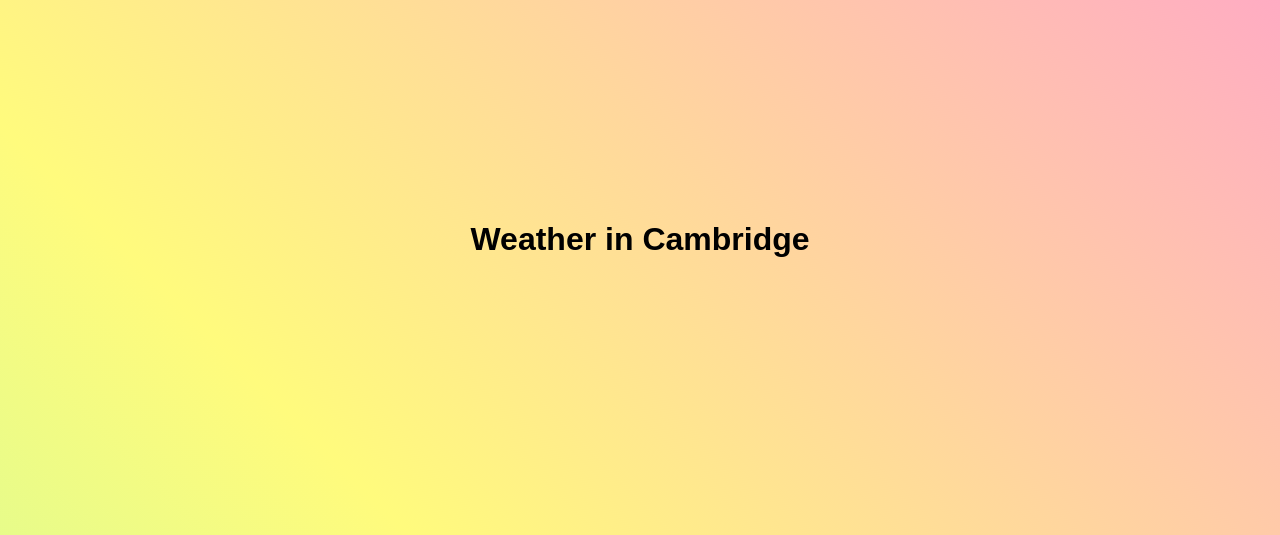
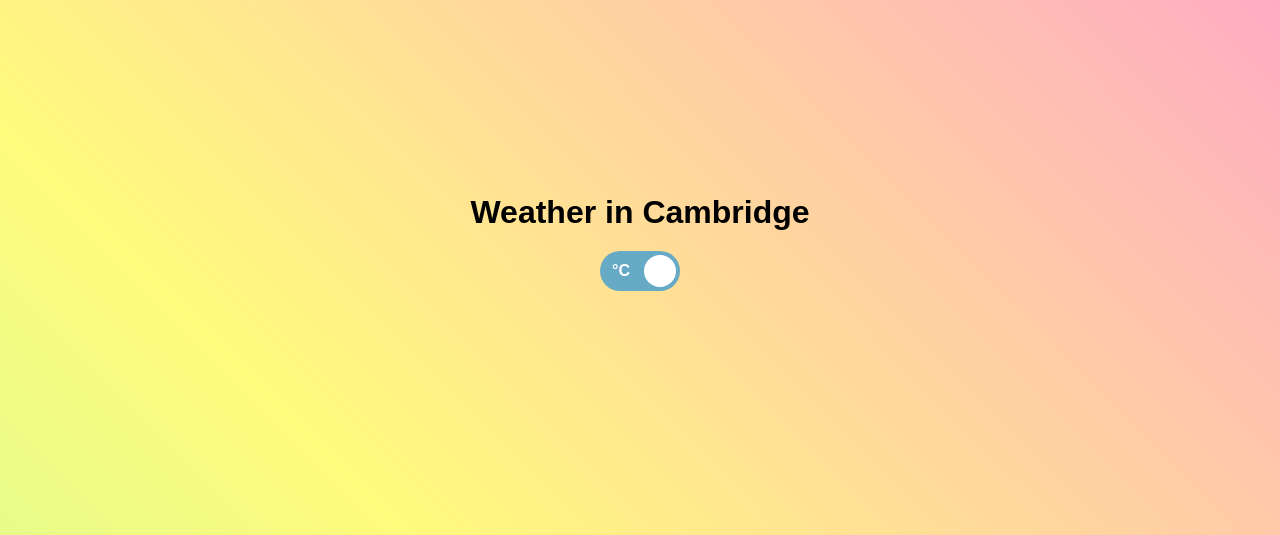
Before and after one commit to Haoran-Jie/EventPlanner_WeatherApp, a Flask app: page / in a window 1280 px wide. Shown: the part 169-704 px from the top of the page. Run offline with Flask 3, Linux system fonts and the light colour scheme; data that the repository does not hold is empty.

Commit message:
Added toggle switch

```diff
--- a/templates/home.html
+++ b/templates/home.html
@@ -1,5 +1,6 @@
 <!DOCTYPE html>
 <html>
+
 <head>
     <meta charset="UTF-8">
     <title>Weather App - Cambridge</title>
@@ -8,9 +9,11 @@
             0% {
                 background-position: 0% 50%;
             }
+
             50% {
                 background-position: 100% 50%;
             }
+
             100% {
                 background-position: 0% 50%;
             }
@@ -65,23 +68,119 @@
             font-size: 24px;
         }
 
+        .toggle {
+            margin-bottom: 10px;
+            text-align: center;
+        }
+
+        .toggle input {
+            display: none;
+        }
+
+        .toggle label {
+            cursor: pointer;
+            display: inline-block;
+            position: relative;
+            width: 80px;
+            height: 40px;
+            background-color: rgb(226, 131, 131);
+            border-radius: 20px;
+            transition: background-color 0.3s ease;
+        }
+
+        .toggle label::before,
+        .toggle label::after {
+            content: "";
+            position: absolute;
+            transition: transform 0.3s ease;
+        }
+
+        .toggle label::before {
+            top: 4px;
+            left: 4px;
+            width: 32px;
+            height: 32px;
+            background-color: #fff;
+            border-radius: 50%;
+            transition: transform 0.3s ease;
+        }
+
+        .toggle label::after {
+            content: attr(data-label);
+            top: 50%;
+            transform: translateY(-50%);
+            left: 42px;
+            color: #fff;
+            font-weight: bold;
+            font-size: 16px;
+        }
+
+        .toggle input:checked+label {
+            background-color: #67aac6;
+        }
+
+        .toggle input:checked+label::before {
+            transform: translateX(40px);
+        }
+
+        .toggle input:checked+label[data-label="°C"]::after {
+            left: 12px;
+        }
+
+        .toggle input:checked+label[data-label="°F"]::after {
+            left: 42px;
+        }
+
+        .temperature {
+            display: inline-block;
+            margin-left: 5px;
+        }
     </style>
     <link rel="stylesheet" href="https://cdnjs.cloudflare.com/ajax/libs/font-awesome/5.15.1/css/all.min.css">
+
 </head>
+
 <body>
     <h1 class="header">Weather in Cambridge</h1>
+    <div class="toggle">
+        <input type="checkbox" id="toggle-temperature" checked>
+        <label for="toggle-temperature" data-label="°C"></label>
+    </div>
     <div id="weather-container">
         <!-- Weather cards will be added here by Jinja2 -->
         {% for item in weather_data %}
         <div class="weather-card">
             <h2>{{ item.date }}</h2>
             <h3>{{ item.hour }}</h3>
-    <p>Temperature: {{ item.temperature }}°C</p>
+            <p class="temperature" data-celsius="{{ item.temperature }}">{{ item.temperature }}°C</p>
             <p>Humidity: {{ item.humidity }}%</p>
             <p>Weather: {{ weather_icon_map[item.weatherType].name }}</p>
             <i class="{{ weather_icon_map[item.weatherType].icon }}"></i>
         </div>
         {% endfor %}
     </div>
+    <script>
+        const toggleTemperature = document.getElementById('toggle-temperature');
+        const temperatureElements = document.querySelectorAll('.temperature');
+        const toggleLabel = document.querySelector('.toggle label');
+
+        toggleTemperature.addEventListener('change', function () {
+            if (this.checked) {
+                temperatureElements.forEach(function (element) {
+                    const celsius = element.getAttribute('data-celsius');
+                    element.textContent = celsius + '°C';
+                });
+                toggleLabel.setAttribute('data-label', '°C');
+            } else {
+                temperatureElements.forEach(function (element) {
+                    const celsius = element.getAttribute('data-celsius');
+                    const fahrenheit = (celsius * 9 / 5) + 32;
+                    element.textContent = fahrenheit.toFixed(1) + '°F';
+                });
+                toggleLabel.setAttribute('data-label', '°F');
+            }
+        });
+    </script>
 </body>
+
 </html>
--- a/weather_api.py
+++ b/weather_api.py
@@ -30,7 +30,7 @@ def fetch_hourly_weather_data(location_id = "350731"):
                 hour_data = {
                     "date": date,
                     "hour": f"{hour:02d}:00",  # Formatting the hour
-                    "temperature": rep['T'],
+                    "temperature": float(rep['T']),
                     "humidity": rep['H'],
                     "weatherType": rep['W'],  # Assuming this is the weather type
                 }
```
Lines whose indentation alone changed are shown as unchanged.
